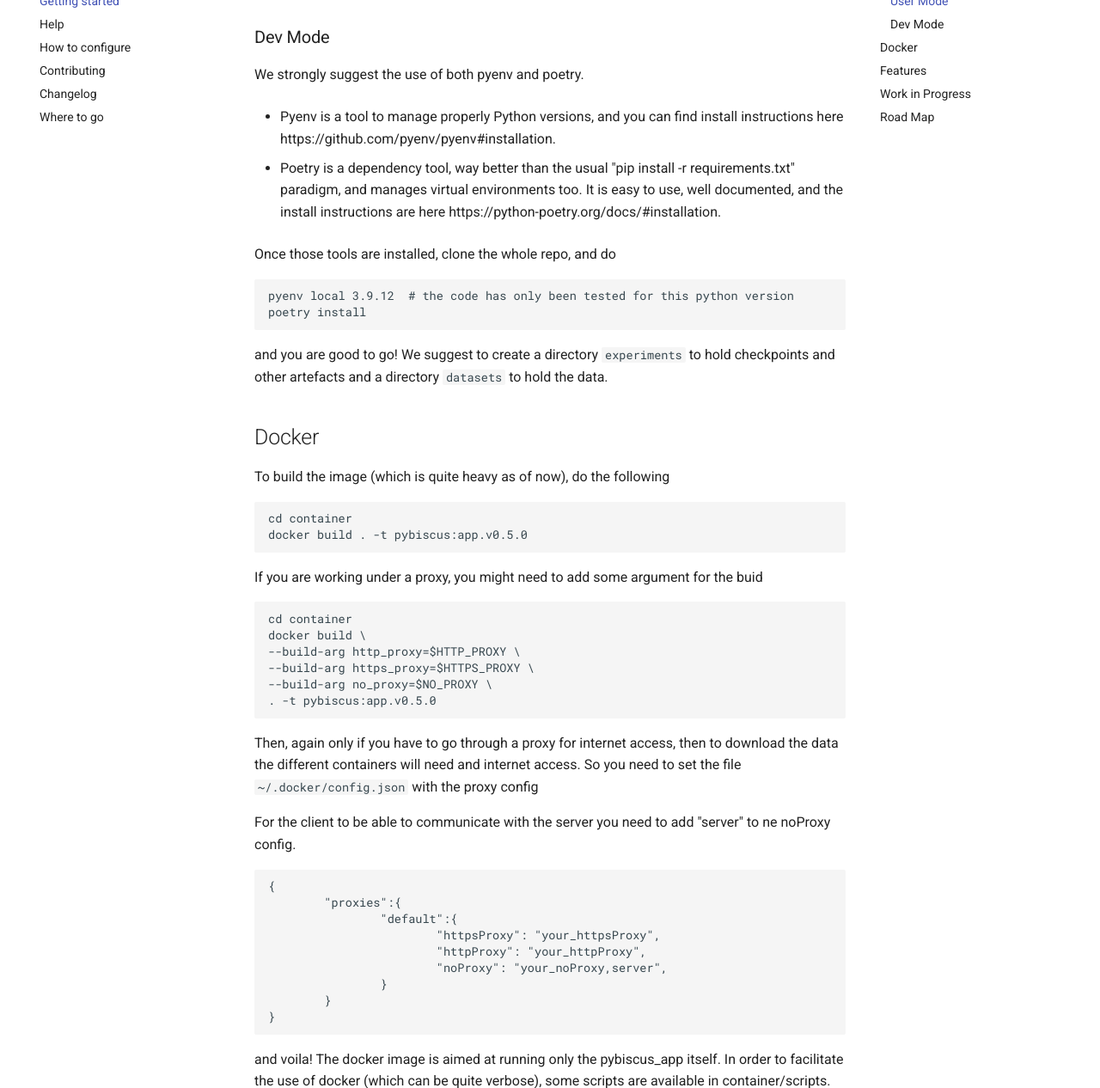
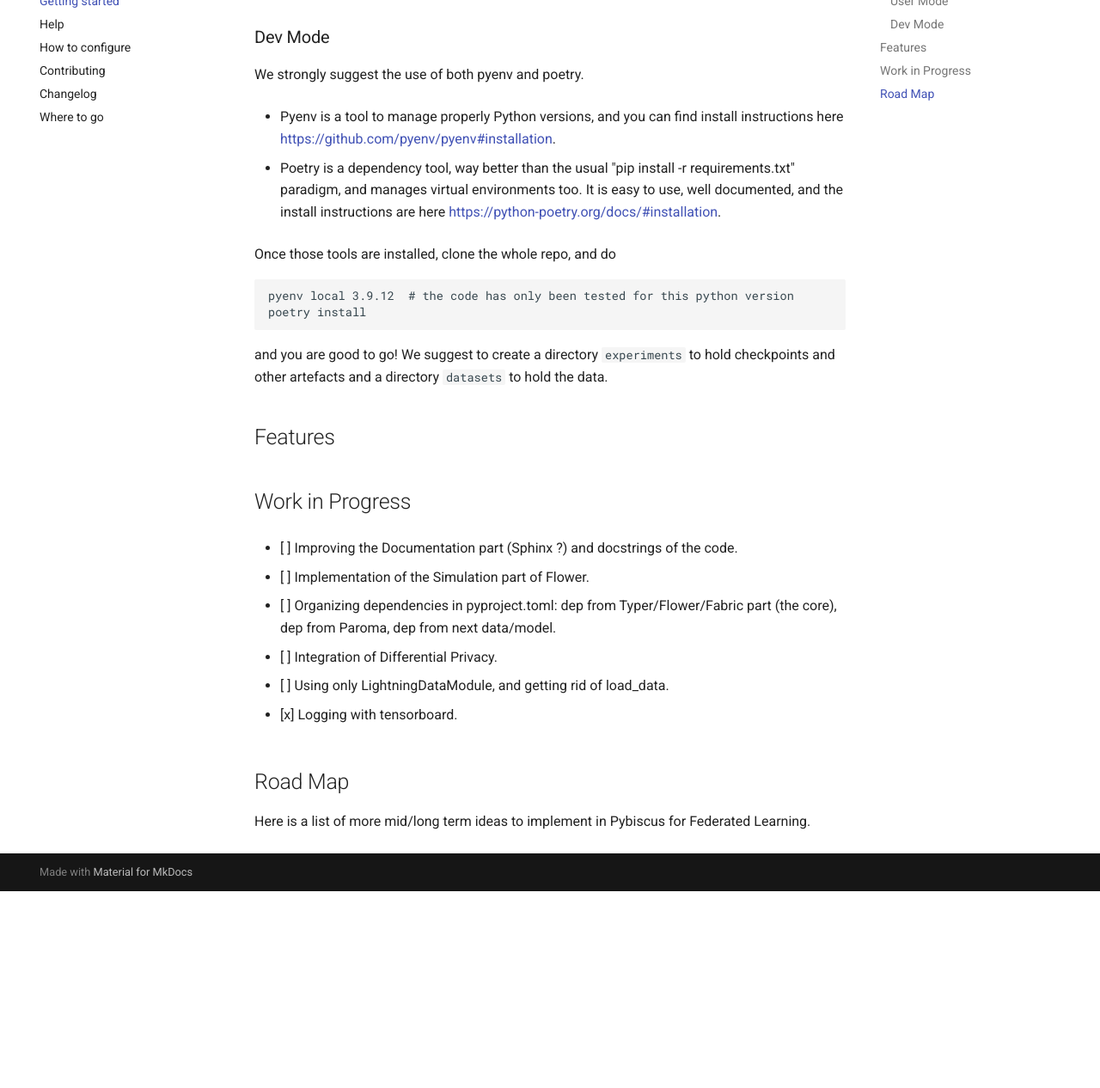
Before and after one commit to ThalesGroup/pybiscus, an MkDocs documentation site: the page built from docs/getting_started.md, in a window 1280 px wide and 1400 px high, scrolled down 1257 px, cut to the strip 134-1400 px from the top of the window. Shown: the whole strip at 86% size. Built offline with MkDocs 1.6.1 and Material for MkDocs 9.7.7, drawn with Linux system fonts in a browser that asks for light colours; after the commit the page ends 2428 px from its top, so only the background shows below that; some of the changed text lies outside the part shown.

Commit message:
Fix the version of Pydantic, and improve the documentation

````diff
--- a/docs/getting_started.md
+++ b/docs/getting_started.md
@@ -3,10 +3,13 @@
 A simple tool to perform Federated Learning on various models and datasets. Build on top of Flower (FL part), Typer (script and CLI parts) and Lightning/Fabric (ML part).
 
 ## Uses of Pybiscus
+
 You have two ways of using Pybiscus. Either by cloning the repo and installing (via Poetry) all dependencies, and working on the code itself; or by just downloading the wheel and installing as a package.
 
 ### User Mode
+
 The wheel in `dist/pybiscus-0.5.0-py3-none-any.whl` is the packaged version of Pybiscus. You can download it and do
+
 ```bash
 pyenv local 3.9.12
 python -m pip install virtualenv
@@ -14,23 +17,26 @@
 source .venv/bin/activate
 (.venv) pip install dist/pybiscus-0.4.0-py3-none-any.whl
 ```
+
 The Pybiscus project comes with an handy app, dubbed pybiscus_app. You can test it directly as it is installed in your virtual env:
+
 ```bash
 (.venv) pybiscus_app --help
 ```
 
 this command will show you some documentation on how to use the app. There are three main commands:
 
- - server is dedicated to the server side;
+- server is dedicated to the server side;
 
- - client, to the client side;
+- client, to the client side;
 
- - local is for local, classical training as a way to compare to the Federated version (if need be)
+- local is for local, classical training as a way to compare to the Federated version (if need be)
 
 Note that the package is still actively under development, and even if we try as much as possible to not break things, it could happen!
 
 To work, the app needs only config files for the server and the clients. Any number of clients can be launched, using the same command `client launch`.
 or, now with config files (examples are provided in `configs/`):
+
 ```bash
 pybiscus_app server launch path-to-config/server.yml
 pybiscus_app client launch path-to-config/client_1.yml
@@ -44,11 +50,12 @@
 
 We strongly suggest the use of both pyenv and poetry.
 
-* Pyenv is a tool to manage properly Python versions, and you can find install instructions here https://github.com/pyenv/pyenv#installation.
+- Pyenv is a tool to manage properly Python versions, and you can find install instructions here <https://github.com/pyenv/pyenv#installation>.
 
-* Poetry is a dependency tool, way better than the usual "pip install -r requirements.txt" paradigm, and manages virtual environments too. It is easy to use, well documented, and the install instructions are here https://python-poetry.org/docs/#installation.
+- Poetry is a dependency tool, way better than the usual "pip install -r requirements.txt" paradigm, and manages virtual environments too. It is easy to use, well documented, and the install instructions are here <https://python-poetry.org/docs/#installation>.
 
 Once those tools are installed, clone the whole repo, and do
+
 ```bash
 pyenv local 3.9.12  # the code has only been tested for this python version
 poetry install
@@ -56,77 +63,8 @@
 
 and you are good to go! We suggest to create a directory `experiments` to hold checkpoints and other artefacts and a directory `datasets` to hold the data.
 
-## Docker
+## Features
 
-To build the image (which is quite heavy as of now), do the following
-```bash
-cd container
-docker build . -t pybiscus:app.v0.5.0
-```
-
-
-
-If you are working under a proxy, you might need to add some argument for the buid
-
-```bash
-cd container
-docker build \
---build-arg http_proxy=$HTTP_PROXY \
---build-arg https_proxy=$HTTPS_PROXY \
---build-arg no_proxy=$NO_PROXY \
-. -t pybiscus:app.v0.5.0
-```
-
-Then, again only if you have to go through a proxy for internet access, then to download the data the different containers will need and internet access.
-So you need to set the file `~/.docker/config.json` with the proxy config
-
-For the client to be able to communicate with the server you need to add "server"
-to ne noProxy config.
-
-```json
-{
-        "proxies":{
-                "default":{
-                        "httpsProxy": "your_httpsProxy",
-                        "httpProxy": "your_httpProxy",
-                        "noProxy": "your_noProxy,server",
-                }
-        }
-}
-```
-
-and voila! The docker image is aimed at running only the pybiscus_app itself. In order to facilitate the use of docker (which can be quite verbose), some scripts are available in container/scripts. To launch a local training, you just need to update `container/scripts/launch_local_train.sh` and `container/configs/local_train.yml` according to where are located your datasets and such. Then, simply run
-```bash
-bash container/scripts/launch_local_train.sh
-```
-
-It is as simple as running
-```bash
-docker run -t --gpus device=(some_device) -v "$(pwd)":/app/datasets pybiscus:app --help
-```
-
-to get the help of the app. The short version is, `docker run -t pybiscus:app.v0.5.0` is equivalent to running `pybiscus_app`. As for the app itself, the docker image can launch either client, server or local components.
-
-To launch a "true" Federated learning, you need first to create a docker network for the containers to communicate:
-```bash
-docker network create federated
-```
-
-then
-```bash
-bash container/scripts/launch_server.sh
-```
-
-followed by (in other terminal)
-```bash
-bash container/scripts/launch_client_1.sh
-```
-and
-```bash
-bash container/scripts/launch_client_2.sh
-```
-
-## Features
 ## Work in Progress
 
 - [ ] Improving the Documentation part (Sphinx ?) and docstrings of the code.
--- a/pyproject.toml
+++ b/pyproject.toml
@@ -1,8 +1,8 @@
 [tool.poetry]
 name = "pybiscus"
-version = "0.6.0.dev1"
+version = "0.6.1"
 description = "A flexible Federated Learning framework"
-authors = ["Baptiste MORISSE <bmorisse@protonmail.com>"]
+authors = ["Baptiste MORISSE <bmorisse.pro@proton.me>"]
 readme = "README.md"
 license = "Apache - 2.0"
 homepage = "https://misterbourbaki.github.io/pybiscus/"
@@ -24,7 +24,7 @@
 torchvision = "^0.16.0"
 einops = "^0.6.1"
 tensorboard = "^2.14.1"
-pydantic = "2.6"
+pydantic = "^2.6"
 trogon = "^0.5.0"
 
 [tool.poetry.group.dev]
--- a/ruff.toml
+++ b/ruff.toml
@@ -14,3 +14,7 @@
 
 [lint.pydocstyle]
 convention = "numpy"
+
+[format]
+docstring-code-format = true
+docstring-code-line-length = 20
````
Also changed, not shown: docs/Changelog.md (+5 -0 lines), docs/container.md (added, +69 -0 lines), docs/logging.md (added, +9 -0 lines), 1 other file.
